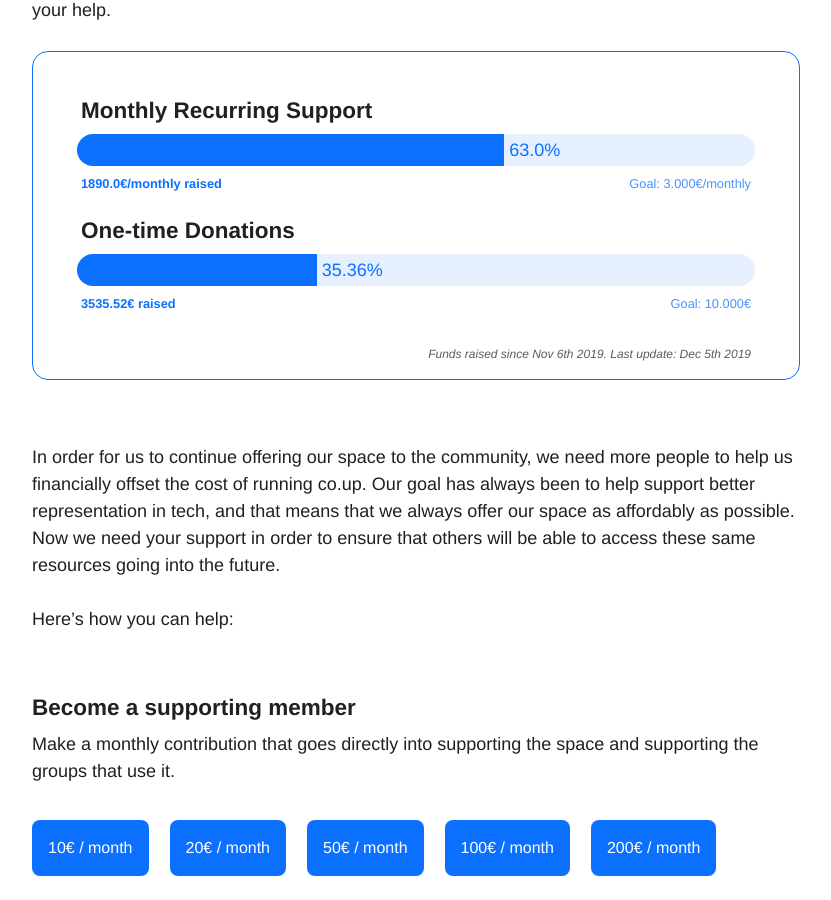
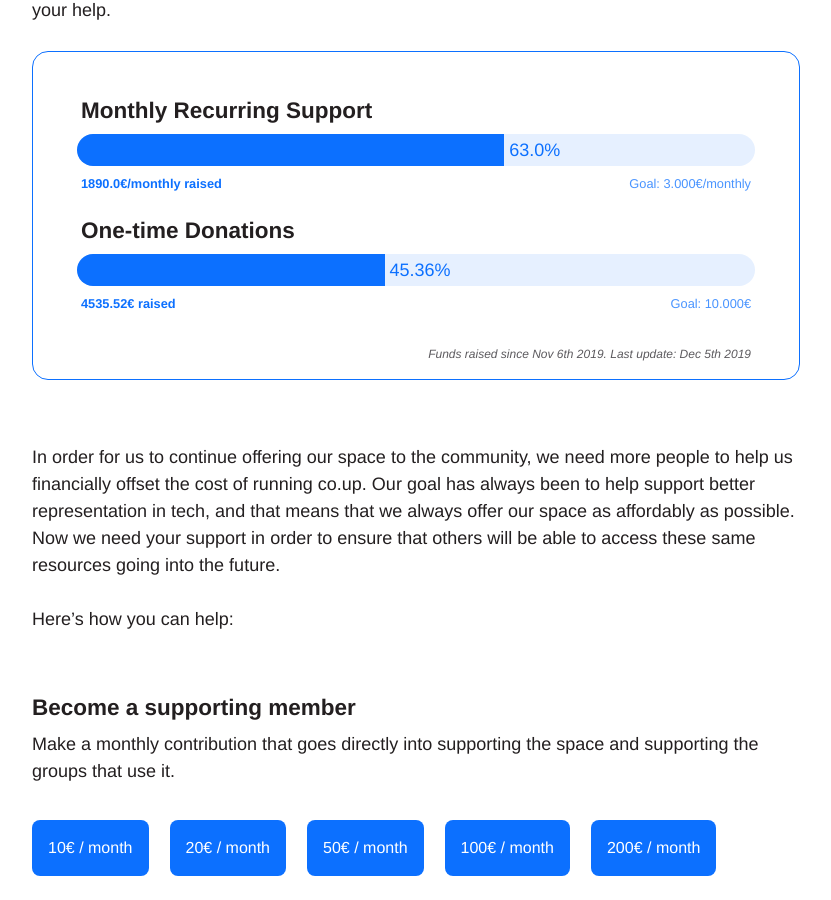
Before and after one commit to co-up/co-up.de, a Jekyll site: the page built from support-us.html, in a window 1280 px wide and 900 px high, scrolled down 334 px. Shown: the whole window, without its empty margins (224-1055 px from the left). Built offline with Jekyll 4.4.1, drawn with Linux system fonts in a browser that asks for light colours.

Commit message:
update donation numbers

```diff
--- a/_config.yml
+++ b/_config.yml
@@ -23,7 +23,7 @@ permalink: pretty
 lang: "en_US"
 # progress bar
 monthly_progress: 1890.00
-onetime_progress: 3535.52
+onetime_progress: 4535.52
 progress_lastupdate: "Dec 5th 2019"
 
 # Build settings
```
